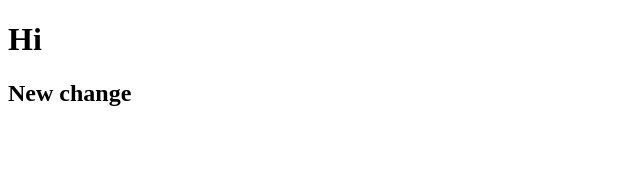
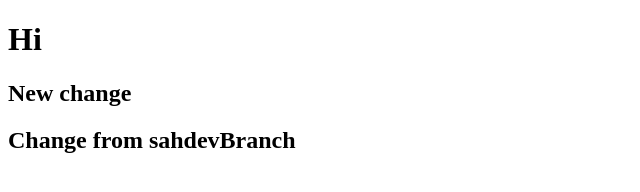
Before and after one commit to Sahdev25/uploading-and-changing, a plain HTML site: page index.html in a window 1280 px wide. Shown: the whole page, without its empty margins (0-640 px from the left). Drawn offline with Linux system fonts and the light colour scheme.

Commit message:
Update index.html

```diff
--- a/index.html
+++ b/index.html
@@ -9,5 +9,6 @@
 <body>
     <h1>Hi</h1>
     <h2>New change</h2>
+     <h2>Change from sahdevBranch</h2>
 </body>
 </html>
```
